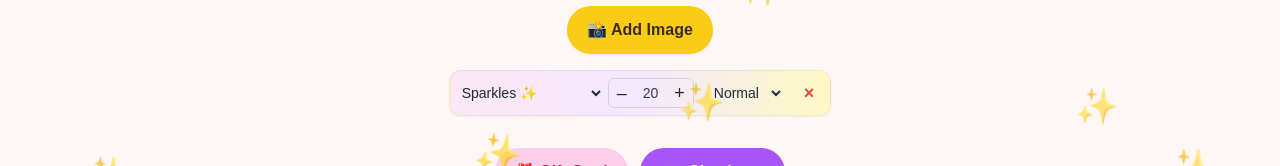
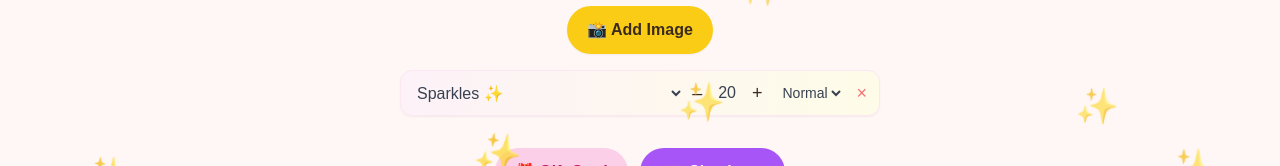
Before and after one commit to everwishhq-commits/EverWish, a Next.js app: page /edit/1 in a window 1280 px wide. Shown: the part 604-770 px from the top of the page. Built offline with nearby package versions, Linux system fonts and the light colour scheme.

Commit message:
Update page.js

```diff
--- a/app/edit/[slug]/page.js
+++ b/app/edit/[slug]/page.js
@@ -27,14 +27,12 @@ export default function EditPage({ params }) {
   const [userImage, setUserImage] = useState(null);
   const [total, setTotal] = useState(5);
 
-  // 🎨 Config animación
   const [intensity, setIntensity] = useState("normal");
   const [opacityLevel, setOpacityLevel] = useState(0.9);
   const [emojiCount, setEmojiCount] = useState(20);
   const [isPurchased, setIsPurchased] = useState(false);
   const [isViewed, setIsViewed] = useState(false);
 
-  // 🎬 Inicializa valores
   useEffect(() => {
     setMessage(getMessageForSlug(slug));
     const opts = getAnimationOptionsForSlug(slug);
@@ -43,13 +41,12 @@ export default function EditPage({ params }) {
     setVideoSrc(`/videos/${slug}.mp4`);
   }, [slug]);
 
-  // ⏳ Pantalla de carga
   useEffect(() => {
-    let v = 0;
+    let val = 0;
     const id = setInterval(() => {
-      v += 1;
-      setProgress(v);
-      if (v >= 100) {
+      val += 1;
+      setProgress(val);
+      if (val >= 100) {
         clearInterval(id);
         setStage("editor");
       }
@@ -57,7 +54,6 @@ export default function EditPage({ params }) {
     return () => clearInterval(id);
   }, []);
 
-  // 🎁 GiftCard lógica
   const updateGift = (data) => {
     setGift(data);
     setShowGift(false);
@@ -68,17 +64,14 @@ export default function EditPage({ params }) {
     setTotal(5);
   };
 
-  // 🚫 Bloqueo descargas, zoom y arrastre
   useEffect(() => {
     const prevent = (e) => e.preventDefault();
     document.addEventListener("contextmenu", prevent);
     document.addEventListener("dragstart", prevent);
-    document.addEventListener("touchstart", prevent, { passive: false });
     document.addEventListener("touchmove", prevent, { passive: false });
     return () => {
       document.removeEventListener("contextmenu", prevent);
       document.removeEventListener("dragstart", prevent);
-      document.removeEventListener("touchstart", prevent);
       document.removeEventListener("touchmove", prevent);
     };
   }, []);
@@ -96,13 +89,8 @@ export default function EditPage({ params }) {
   return (
     <div
       className="fixed inset-0 bg-[#fff7f5] flex flex-col items-center justify-center overflow-hidden"
-      style={{
-        height: "100dvh",
-        overscrollBehavior: "none",
-        touchAction: "none",
-      }}
+      style={{ height: "100dvh", overscrollBehavior: "none" }}
     >
-      {/* ⏳ Pantalla inicial */}
       {stage === "expanded" && (
         <motion.div
           className="fixed inset-0 z-[100] flex items-center justify-center bg-[#fff7f5]"
@@ -117,9 +105,6 @@ export default function EditPage({ params }) {
             loop
             muted
             playsInline
-            disablePictureInPicture
-            controlsList="nodownload nofullscreen noremoteplayback"
-            onContextMenu={(e) => e.preventDefault()}
           />
           <div className="absolute bottom-8 w-2/3 h-2 bg-gray-300 rounded-full overflow-hidden">
             <motion.div
@@ -132,10 +117,8 @@ export default function EditPage({ params }) {
         </motion.div>
       )}
 
-      {/* 🎨 Editor */}
       {stage === "editor" && (
         <>
-          {/* 🌈 Animación activa */}
           <AnimationOverlay
             key={animKey}
             slug={slug}
@@ -146,7 +129,7 @@ export default function EditPage({ params }) {
           />
 
           <div className="relative z-[200] w-full h-full flex flex-col items-center justify-center px-4">
-            {/* 🖼 Tarjeta principal */}
+            {/* 🖼 VIDEO */}
             <div className="relative w-full max-w-[480px] aspect-[4/5] rounded-[8%] overflow-hidden border shadow-lg">
               <video
                 src={videoSrc}
@@ -158,13 +141,11 @@ export default function EditPage({ params }) {
                 controls={false}
                 controlsList="nodownload nofullscreen noremoteplayback"
                 onContextMenu={(e) => e.preventDefault()}
-                className="w-full h-full object-cover select-none pointer-events-none"
-                draggable={false}
+                className="w-full h-full object-cover"
               />
-              <div className="absolute inset-0 z-[50]" onContextMenu={(e) => e.preventDefault()}></div>
             </div>
 
-            {/* 📝 Mensaje */}
+            {/* ✍️ MENSAJE */}
             <div className="mt-6 text-center max-w-md">
               <h3 className="text-lg font-semibold text-gray-700 mb-2">
                 ✨ Customize your message ✨
@@ -177,7 +158,7 @@ export default function EditPage({ params }) {
               />
             </div>
 
-            {/* 📸 Imagen (con recorte) */}
+            {/* 📸 IMAGEN */}
             {userImage && (
               <motion.div
                 initial={{ opacity: 0 }}
@@ -212,25 +193,12 @@ export default function EditPage({ params }) {
               </div>
             )}
 
-            {/* ✨ Panel de animación */}
-            <div className="my-4">
-              <div
-                className={`flex items-center justify-between w-full rounded-xl transition-all duration-300 ${
-                  animation && !animation.startsWith("✨ None")
-                    ? "bg-gradient-to-r from-pink-100 via-purple-100 to-yellow-100 text-gray-800 shadow-sm"
-                    : "bg-gray-100 text-gray-400"
-                }`}
-                style={{
-                  height: "46px",
-                  padding: "0 8px 0 8px",
-                  border: "1px solid rgba(0,0,0,0.05)",
-                }}
-              >
+            {/* ✨ ANIMACIÓN */}
+            <div className="my-4 w-full max-w-[480px] flex items-center justify-between rounded-xl bg-gradient-to-r from-pink-50 to-yellow-50 shadow-sm px-3 py-2 border border-pink-100">
               <select
                 value={animation}
                 onChange={(e) => setAnimation(e.target.value)}
-                  className="flex-1 text-sm font-medium focus:outline-none cursor-pointer truncate transition-colors bg-transparent"
-                  style={{ maxWidth: "45%" }}
+                className="flex-1 bg-transparent text-gray-700 font-medium focus:outline-none"
               >
                 {animationOptions
                   .filter((a) => !a.includes("None"))
@@ -241,53 +209,39 @@ export default function EditPage({ params }) {
                   ))}
               </select>
 
-                {!isPurchased && !isViewed && (
-                  <div className="flex items-center gap-2 ml-1">
-                    <div className="flex items-center rounded-md border border-gray-300 overflow-hidden">
+              <div className="flex items-center gap-2">
                 <button
-                        className="px-2 text-lg hover:bg-gray-200 transition"
-                        onClick={() => setEmojiCount((prev) => Math.max(5, prev - 5))}
+                  onClick={() => setEmojiCount((p) => Math.max(5, p - 5))}
+                  className="px-2 text-lg hover:text-pink-600"
                 >
                   –
                 </button>
-                      <span className="px-2 text-sm font-medium text-gray-700">
-                        {emojiCount}
-                      </span>
+                <span className="text-gray-700">{emojiCount}</span>
                 <button
-                        className="px-2 text-lg hover:bg-gray-200 transition"
-                        onClick={() => setEmojiCount((prev) => Math.min(60, prev + 5))}
+                  onClick={() => setEmojiCount((p) => Math.min(60, p + 5))}
+                  className="px-2 text-lg hover:text-pink-600"
                 >
                   +
                 </button>
-                    </div>
-
                 <select
                   value={intensity}
                   onChange={(e) => setIntensity(e.target.value)}
-                      className="px-2 text-sm bg-transparent font-medium focus:outline-none cursor-pointer"
+                  className="text-sm bg-transparent text-gray-700 font-medium"
                 >
                   <option value="soft">Soft</option>
                   <option value="normal">Normal</option>
                   <option value="vivid">Vivid</option>
                 </select>
-
                 <button
-                      className={`ml-1 px-2 text-lg font-bold transition ${
-                        animation && !animation.startsWith("✨ None")
-                          ? "text-red-500 hover:text-red-600"
-                          : "text-gray-400"
-                      }`}
+                  className="ml-1 text-lg text-red-400 hover:text-red-600"
                   onClick={() => setAnimation("✨ None (No Animation)")}
-                      title="Remove animation"
                 >
                   ×
                 </button>
               </div>
-                )}
-              </div>
             </div>
 
-            {/* 🎁 Botones */}
+            {/* 🎁 GIFT Y CHECKOUT */}
             <div className="mt-4 flex flex-wrap justify-center gap-3">
               <button
                 onClick={() => setShowGift(true)}
@@ -306,7 +260,7 @@ export default function EditPage({ params }) {
         </>
       )}
 
-      {/* 🔧 Modales */}
+      {/* 🔧 MODALES */}
       {showGift && (
         <GiftCardPopup
           initial={gift}
```
Lines whose indentation alone changed are shown as unchanged.
